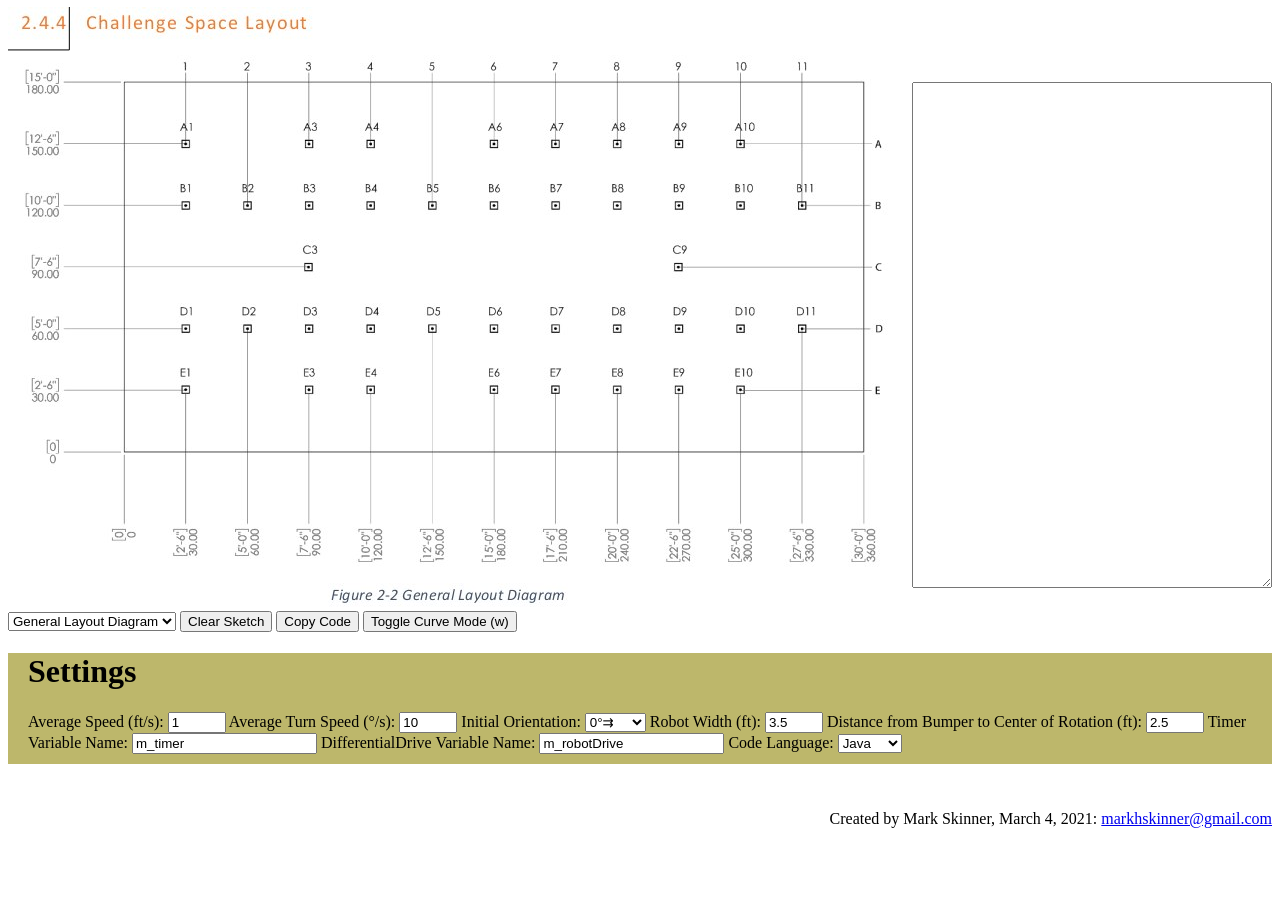
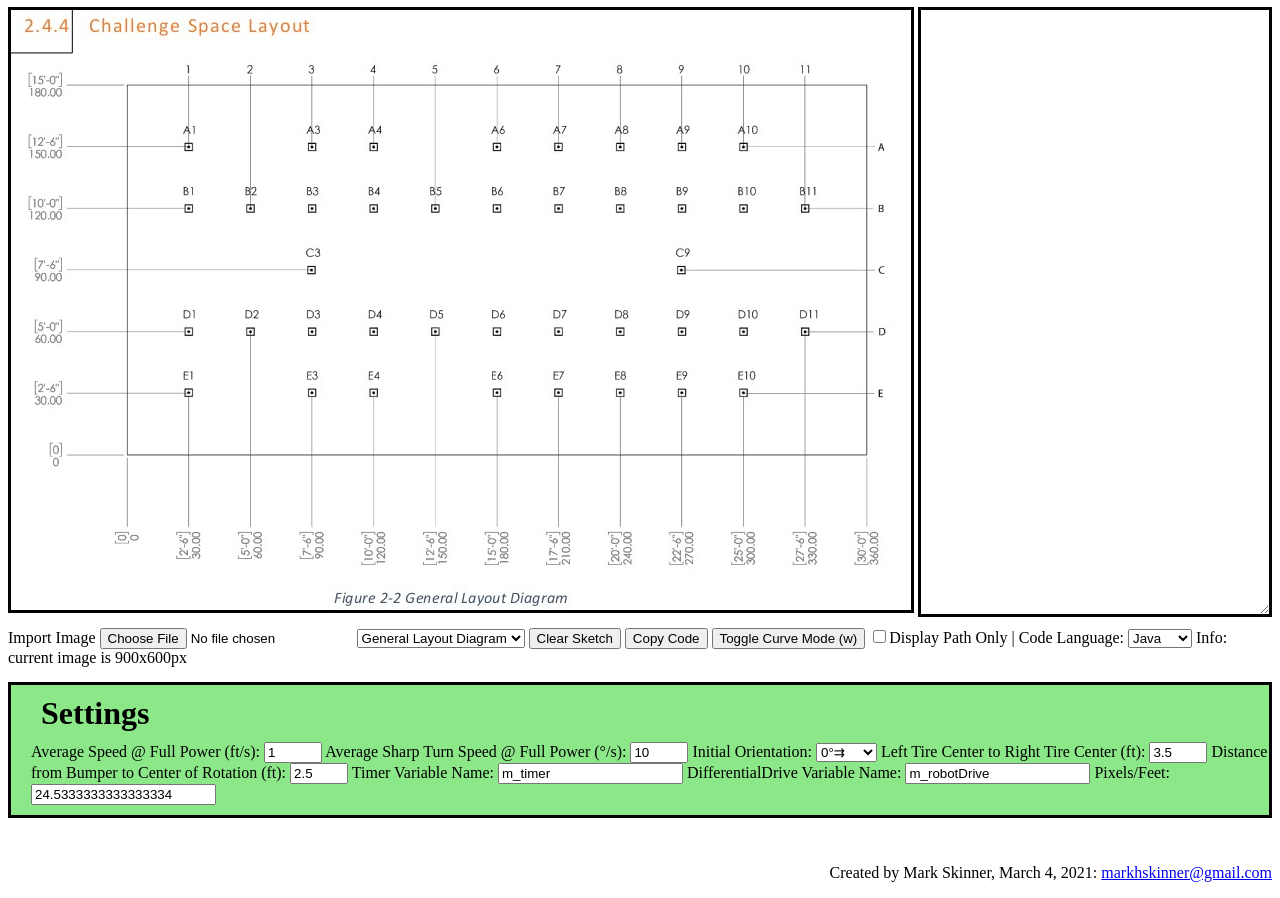
Before and after one commit to MarkSkinner92/autoBot, a plain HTML site: page index.html in a window 1280 px wide. Shown: the part 74-972 px from the top of the page. Before the commit the page ends 918 px from the top, so only its background shows below. Drawn offline with Linux system fonts and the light colour scheme.

Commit message:
added stuff

```diff
--- a/index.html
+++ b/index.html
@@ -12,12 +12,17 @@
       }
       .textarea{
         float:right;
-        width:calc(100% - 910px);
-        height:500px;
-        margin-top: 75px;
+        width:calc(100% - 920px);
+        height:600px;
       }
       .input{
         width:50px;
+      }
+      textarea,canvas,div{
+        border:solid 3px;
+      }
+      canvas{
+        margin-bottom: 10px;
       }
     </style>
   </head>
@@ -28,9 +33,11 @@
     <img class="hidden" id="GLD" src="./images/General Layout Diagram.jpg">
     <img class="hidden" id="LSCP" src="./images/Light Speed Circuit Path.jpg">
     <img class="hidden" id="SP" src="./images/Slalom Path.jpg">
-    <h1 style='background: darkkhaki;'>Autonomous Robot Sketcher ⇉ Fort Saskatchewan High School</h1>
+    <h1 style='background: #ffe477;'>Autonomous Robot Sketcher ⇉ Fort Saskatchewan High School</h1>
     <canvas oncontextmenu="return false" id="canvas" width="900" height="600"></canvas>
     <textarea readonly spellcheck="false" id='codeOut' class="textarea"></textarea>
+    <label class="inline">Import Image</label>
+    <input class="inline"type="file"id="bkimage" name="backgroundImage"accept="image/png, image/jpeg">
     <select class="inline" onchange="changeBackgroundImage(this.value);">
       <option value="GLD">General Layout Diagram</option>
       <option value="BRP">Barrel Racing Path</option>
@@ -41,12 +48,20 @@
     <button onclick="clearDrawing();">Clear Sketch</button>
     <button onclick="copyCode();">Copy Code</button>
     <button onclick="toggleCurveMode();">Toggle Curve Mode (w)</button>
+    <input type='checkbox' onchange="PATHONLY=this.checked;">Display Path Only |</input>
+    <label class='input'>Code Language:</label>
+    <select id='lang' onchange="LANG=this.value;recalculateCode();">
+      <option value='java'>Java</option>
+      <option value='python'>Python</option>
+    </select>
+    <label class="inline">Info:</label>
+    <p class="inline" id='info'>current image is 900x600px</p>
     <script src="main.js" charset="utf-8"></script>
-    <div style='background: darkkhaki; margin-bottom:30px; padding-left:20px; padding-bottom:10px;'>
-      <h1> Settings </h1>
-        <label>Average Speed (ft/s):</label>
+    <div style='background: #8ce789; margin-top:15px; margin-bottom:30px; padding-left:20px; padding-bottom:10px;'>
+      <h1 style='margin:10px'> Settings </h1>
+        <label>Average Speed @ Full Power (ft/s):</label>
         <input oninput="SPEED=parseFloat(this.value);recalculateCode();" class='input'type="text" id="speed" name="speed" value='1'>
-        <label>Average Turn Speed (&deg/s):</label>
+        <label>Average Sharp Turn Speed @ Full Power (&deg/s):</label>
         <input oninput="TURNSPEED=parseFloat(this.value);recalculateCode();" class='input'type="text" id="rotspeed" name="speed" value='10'>
         <label class='input'>Initial Orientation:</label>
         <select id='orientation' onchange="INITANGLE=parseFloat(this.value);recalculateCode();">
@@ -55,7 +70,7 @@
           <option value='180'>180&deg⇇</option>
           <option value='270'>270&deg⇊</option>
         </select>
-        <label>Robot Width (ft):</label>
+        <label>Left Tire Center to Right Tire Center (ft):</label>
         <input oninput="ROBOTWIDTH=parseFloat(this.value);recalculateCode();"class='input'type="text" id="robotwidth" value='3.5'>
         <label>Distance from Bumper to Center of Rotation (ft):</label>
         <input class='input'type="text" id="robotlength" value='2.5'>
@@ -63,11 +78,8 @@
         <input oninput="TIMER=this.value;recalculateCode();" type="text" value='m_timer'>
         <label>DifferentialDrive Variable Name:</label>
         <input oninput="DRIVER=this.value;recalculateCode();" type="text" value='m_robotDrive'>
-        <label class='input'>Code Language:</label>
-        <select id='lang' onchange="LANG=this.value;recalculateCode();">
-          <option value='java'>Java</option>
-          <option value='python'>Python</option>
-        </select>
+        <label>Pixels/Feet:</label>
+        <input oninput="PIXTOFEET=parseFloat(this.value);recalculateCode();" type="text" value='24.5333333333333334'>
     </div>
     <p style='float:right'>Created by Mark Skinner, March 4, 2021: <a href='mailto:markhskinner@gmail.com'>markhskinner@gmail.com</a></p>
   </body>
--- a/main.js
+++ b/main.js
@@ -3,9 +3,12 @@ var codeOutElement = document.getElementById("codeOut");
 var waypoints = [];
 var mode = 0;//curve (1) or line (0)
 var LANG = 'java';
+var info;
 var TIMER = 'm_timer', DRIVER = 'm_robotDrive', POWER = 1,
- SPEED=1, TURNSPEED=10, INITANGLE = 0, ROBOTWIDTH=3.5;
+ SPEED=1, TURNSPEED=10, INITANGLE = 0, ROBOTWIDTH=3.5,
+ PIXTOFEET=24.5333333333333334,PATHONLY=false;
 function loaded(){
+  info = document.getElementById('info');
   canvas = document.getElementById("canvas");
   canvas.addEventListener("mousemove",e=>{
     var rect = e.target.getBoundingClientRect();
@@ -27,6 +30,7 @@ function loaded(){
   ctx = canvas.getContext("2d");
   changeBackgroundImage("GLD");
   setInterval(()=>{
+    ctx.clearRect(0,0,canvas.width,canvas.height);
     ctx.drawImage(img, 0, 0);
     ctx.beginPath();
     let x=0,y=0,w=0,h=0;
@@ -70,6 +74,8 @@ function loaded(){
           if(!done){
             p2 = {x:m.x,y:m.y};
             drawit = true;
+            let dst = Math.dist(p1.x,p1.y,p2.x,p2.y);
+            info.innerText = `Linear distance: ${dst.toFixed(3)}px (~${pixToFt(dst).toFixed(1)}')`;
           }
         }
         else{
@@ -91,20 +97,22 @@ function loaded(){
           }
         }
     }
-    ctx.lineWidth = ftToPix(ROBOTWIDTH);//radius
-    ctx.strokeStyle="rgba(255, 0, 0,0.1)";
-    ctx.lineCap = "round";
-    ctx.lineJoin = "round";
-    ctx.stroke();
     ctx.lineWidth = 5;
     ctx.strokeStyle="#000";
     ctx.lineCap = "round";
     ctx.lineJoin = "round";
     ctx.stroke();
-    if(waypoints.length > 0) for(let i = 0; i < waypoints.length; i++){
-      ctx.beginPath();
-      ctx.ellipse(waypoints[i].x,waypoints[i].y,8,8, 0, 0, Math.PI * 2, false);
-      ctx.fill();
+    if(!PATHONLY){
+      ctx.lineWidth = ftToPix(ROBOTWIDTH);//radius
+      ctx.strokeStyle="rgba(255, 0, 0,0.1)";
+      ctx.lineCap = "round";
+      ctx.lineJoin = "round";
+      ctx.stroke();
+      if(waypoints.length > 0) for(let i = 0; i < waypoints.length; i++){
+        ctx.beginPath();
+        ctx.ellipse(waypoints[i].x,waypoints[i].y,8,8, 0, 0, Math.PI * 2, false);
+        ctx.fill();
+      }
     }
   },1000/20);
 }
@@ -127,10 +135,10 @@ Math.dist=function(x1,y1,x2,y2){
 }
 
 function ftToPix(ft){
-  return 24.5333333333333334*ft; //height of arena in pixels / 15ft
+  return PIXTOFEET*ft; //height of arena in pixels / 15ft
 }
 function pixToFt(pix){
-  return pix/24.5333333333333334; //height of arena in pixels / 15ft
+  return pix/PIXTOFEET; //height of arena in pixels / 15ft
 }
 function getSet(s){
   return parseFloat(document.getElementById(s).value);
@@ -338,3 +346,13 @@ function endCode(){
   return code;
 }
 function fmtMSS(s){return(s-(s%=60))/60+(9<s?':':':0')+s}
+
+document.getElementById('bkimage').addEventListener('change', (event) => {
+  const strDataURI = window.URL.createObjectURL(event.target.files[0]);
+  var image = new Image;
+  image.src = strDataURI;
+  img = image;
+  clearDrawing();
+  ctx.drawImage(img, 0, 0);
+  done=false;
+});
```
